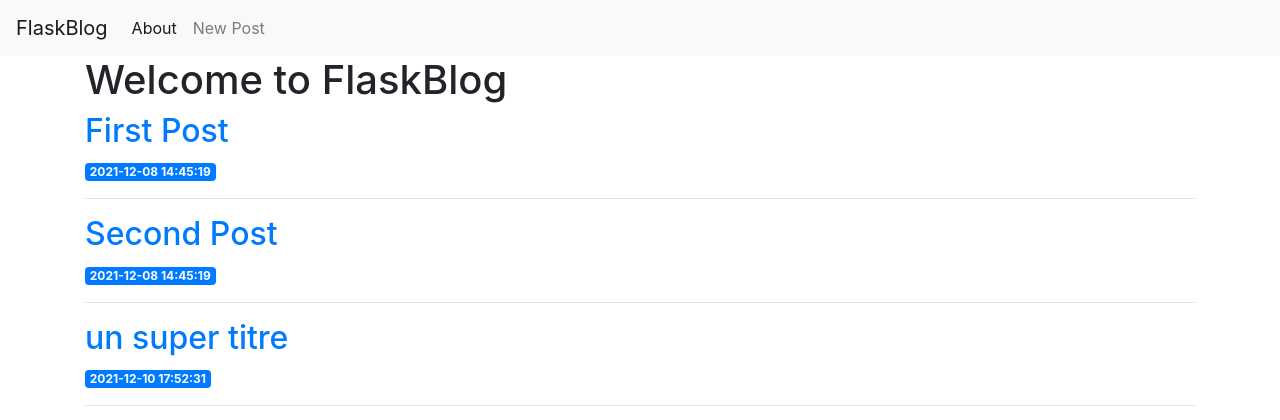
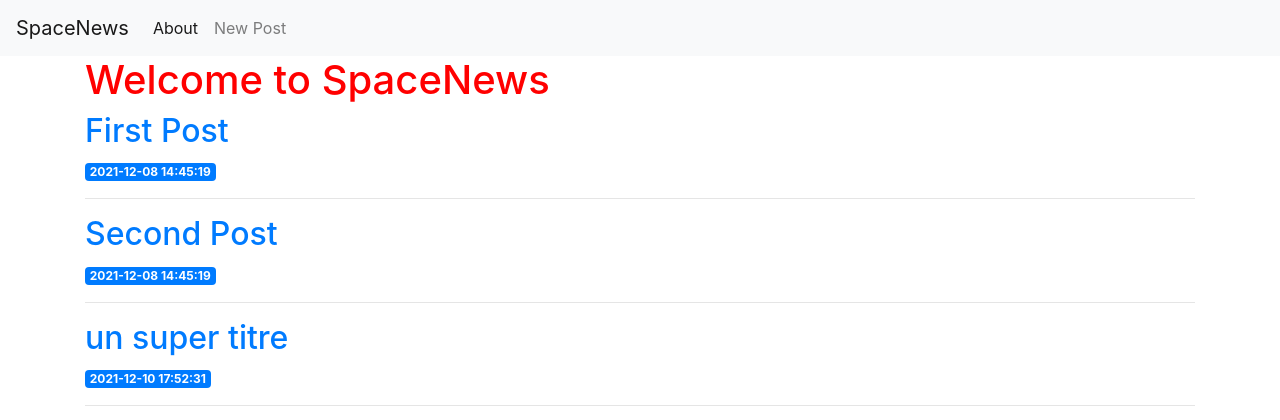
Before and after one commit to Ainnox/Projet_Webb, a Flask app: page / in a window 1280 px wide. Shown: the top 420 px of the page. Run offline with Flask 2, Linux system fonts and the light colour scheme; data comes from the database, SQL or seed files in the repository; some libraries are stand-ins or nearby versions.

Commit message:
modif css

```diff
--- a/static/css/style.css
+++ b/static/css/style.css
@@ -1,6 +1,3 @@
 h1 {
-    border: 2px #eee solid;
-    color: brown;
-    text-align: center;
-    padding: 10px;
+    color: red;
 }
--- a/templates/base.html
+++ b/templates/base.html
@@ -8,12 +8,13 @@
     <!-- Bootstrap CSS -->
     <link rel="stylesheet" href="https://stackpath.bootstrapcdn.com/bootstrap/4.3.1/css/bootstrap.min.css"
           integrity="sha384-ggOyR0iXCbMQv3Xipma34MD+dH/1fQ784/j6cY/iJTQUOhcWr7x9JvoRxT2MZw1T" crossorigin="anonymous">
+    <link rel="stylesheet" href="{{ url_for('static',filename='css/style.css') }}">
 
     <title>{% block title %} {% endblock %}</title>
 </head>
 <body>
 <nav class="navbar navbar-expand-md navbar-light bg-light">
-    <a class="navbar-brand" href="{{ url_for('index')}}">FlaskBlog</a>
+    <a class="navbar-brand" href="{{ url_for('index')}}">SpaceNews</a>
     <button class="navbar-toggler" type="button" data-toggle="collapse" data-target="#navbarNav"
             aria-controls="navbarNav" aria-expanded="false" aria-label="Toggle navigation">
         <span class="navbar-toggler-icon"></span>
--- a/templates/index.html
+++ b/templates/index.html
@@ -1,7 +1,7 @@
 {% extends 'base.html' %}
 
 {% block content %}
-    <h1>{% block title %} Welcome to FlaskBlog {% endblock %}</h1>
+    <h1>{% block title %} Welcome to SpaceNews {% endblock %}</h1>
 {% for post in posts %}
         <a href="{{ url_for('post',post_id = post['id']) }}">
             <h2>{{ post['title'] }}</h2>
```
